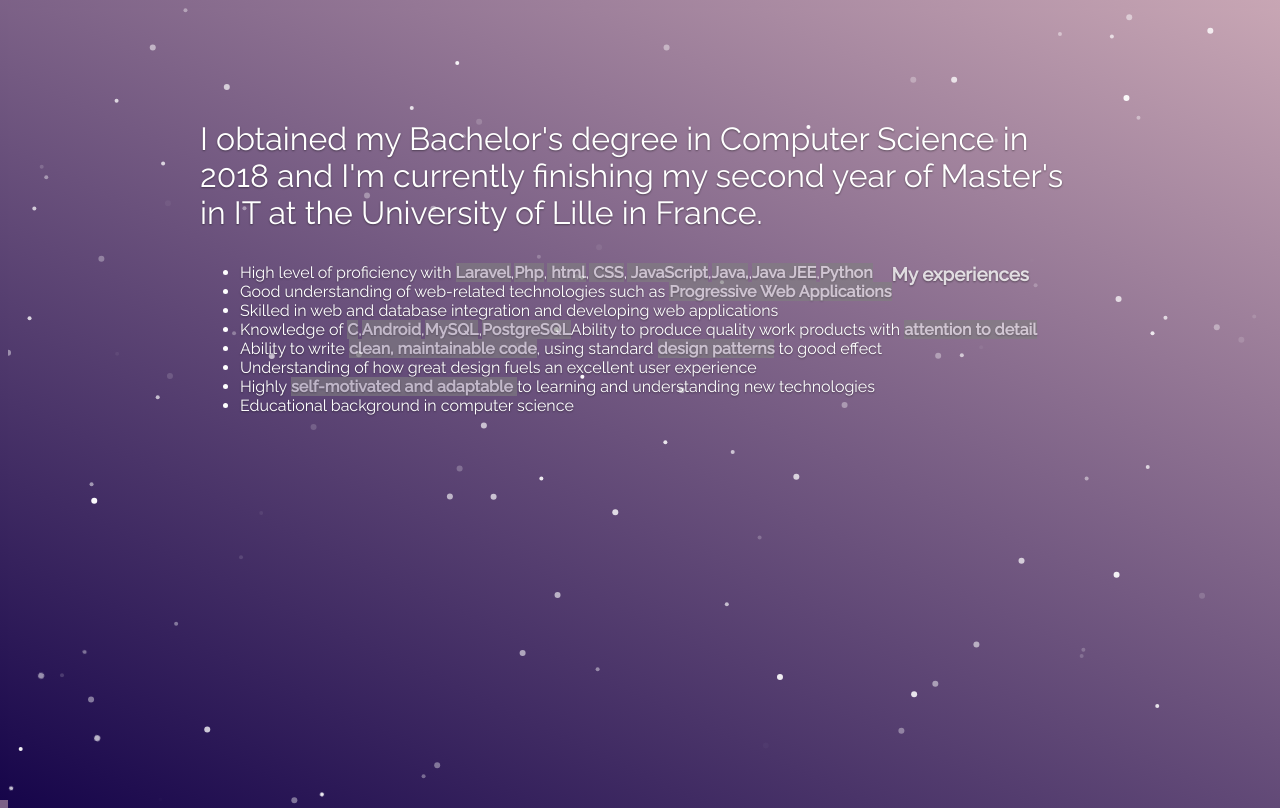
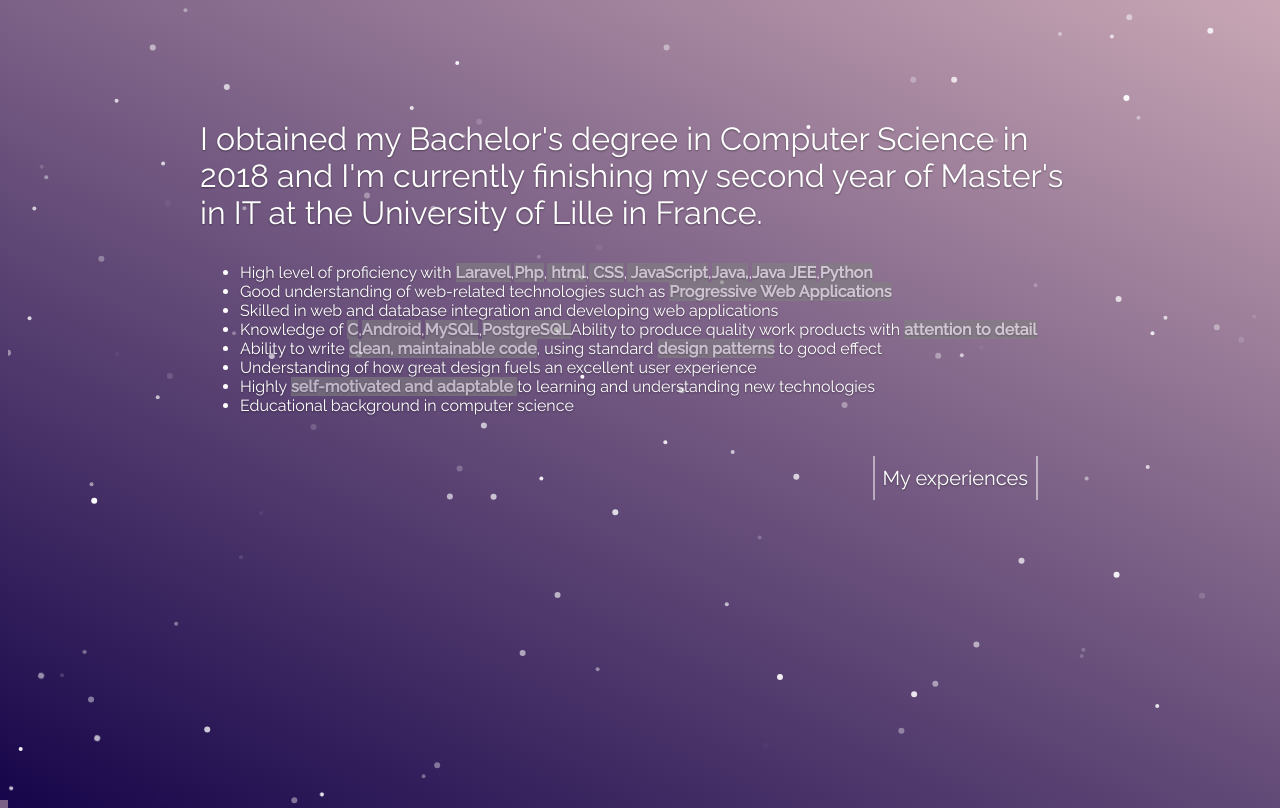
Before and after one commit to sarahetu/sarahetu.github.io, a plain HTML site: page skills.html in a window 1280 px wide. Drawn offline with nearby package versions, Linux system fonts and the light colour scheme.

Commit message:
Update skills.html

```diff
--- a/skills.html
+++ b/skills.html
@@ -32,7 +32,9 @@
                     <li> Educational background in computer science </li>
             </ul>
 
-        <h3><a href="experiences.html">My experiences</a></h3>
+          <div class="cont teal borderYtoX">
+                <h3 class="next"><a href="experiences.html">My experiences</a></h3>
+            </div>
 
       </div>
     </div>
```
